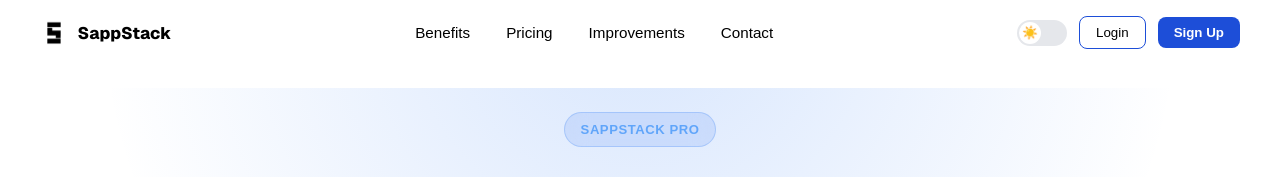
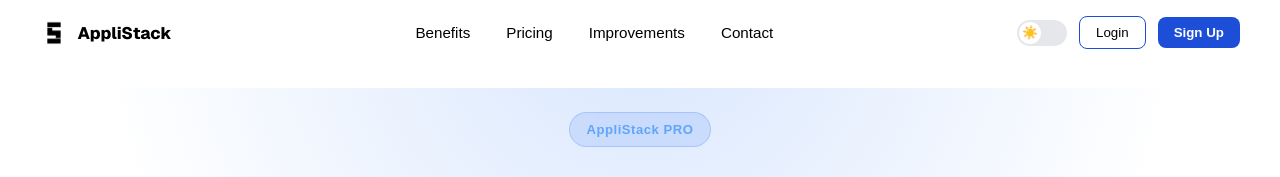
Before and after one commit to ShaphC/MyToolStack, a Next.js app: page /upgrade in a window 1280 px wide. Shown: the top 177 px of the page. Built offline with nearby package versions, Linux system fonts and the light colour scheme; no server answers.

Commit message:
App name change

```diff
--- a/app/(auth)/reset-password/page.tsx
+++ b/app/(auth)/reset-password/page.tsx
@@ -15,7 +15,7 @@ export default function ResetPassword() {
     setLoading(true);
 
     const { error } = await supabase.auth.resetPasswordForEmail(email, {
-      redirectTo: "https://SappStack.vercel.app//update-password",
+      redirectTo: "https://AppliStack.vercel.app//update-password",
     });
 
     setLoading(false);
--- a/app/(protected)/apps/action-extract/page.tsx
+++ b/app/(protected)/apps/action-extract/page.tsx
@@ -328,7 +328,7 @@ export default function ActionExtract() {
                       styles.secondaryButton
                     }
                   >
-                    Save to SappStack
+                    Save to AppliStack
                   </button>
                 </>
               )}
--- a/app/(protected)/requests/page.tsx
+++ b/app/(protected)/requests/page.tsx
@@ -81,7 +81,7 @@ export default function RequestsPage() {
 
           <p style={styles.subtitle}>
             Tell us what tool or app you’d like
-            added to SappStack.
+            added to AppliStack.
           </p>
 
           {!user && (
--- a/app/components/Footer.tsx
+++ b/app/components/Footer.tsx
@@ -74,12 +74,12 @@ export default function Footer() {
                     ? "/images/logo-dark.png"
                     : "/images/logo-light.png"
                 }
-                alt="SappStack Logo"
+                alt="AppliStack Logo"
                 style={styles.logoImage}
               />
 
               <span style={styles.logoText}>
-                SappStack
+                AppliStack
               </span>
             </div>
           </div>
@@ -134,7 +134,7 @@ export default function Footer() {
         </div>
 
         <p style={styles.copy}>
-          © {new Date().getFullYear()} SappStack.
+          © {new Date().getFullYear()} AppliStack.
           All rights reserved.
         </p>
       </div>
--- a/app/components/NavBar.tsx
+++ b/app/components/NavBar.tsx
@@ -74,7 +74,7 @@ function LogoWithText({
             ? "/images/logo-dark.png"
             : "/images/logo-light.png"
         }
-        alt="SappStack Logo"
+        alt="AppliStack Logo"
         style={{
           width: "28px",
           height: "28px",
@@ -82,7 +82,7 @@ function LogoWithText({
         }}
       />
 
-      <span>SappStack</span>
+      <span>AppliStack</span>
     </div>
   );
 }
--- a/app/improvements/page.tsx
+++ b/app/improvements/page.tsx
@@ -32,7 +32,7 @@ export default function ImprovementsPage() {
           <h1 style={styles.title}>🚀 Site Improvements</h1>
 
           <p style={styles.subtitle}>
-            Everything being improved inside SappStack
+            Everything being improved inside AppliStack
           </p>
 
           <div style={styles.feed}>
--- a/app/layout.tsx
+++ b/app/layout.tsx
@@ -15,7 +15,7 @@ const geistMono = Geist_Mono({
 });
 
 export const metadata: Metadata = {
-  title: "SappStack",
+  title: "AppliStack",
   description: "Build your own internal tools",
 };
 
--- a/app/page.tsx
+++ b/app/page.tsx
@@ -133,7 +133,7 @@ export default function HomePage() {
         </div>
 
         <h3 style={{ marginTop: "2rem" }}>
-          SappStack gives you tools that remove the friction.
+          AppliStack gives you tools that remove the friction.
         </h3>
       </section>
 
@@ -141,7 +141,7 @@ export default function HomePage() {
         {/* BENEFITS */}
         <section id="benefits" style={styles.section}>
           <h2 style={styles.sectionTitle}>
-            Why people use SappStack
+            Why people use AppliStack
           </h2>
 
           <p style={styles.sectionSubtitle}>
@@ -197,7 +197,7 @@ export default function HomePage() {
           </h2>
 
           <p style={styles.sectionSubtitle}>
-            SappStack is actively being improved every week.
+            AppliStack is actively being improved every week.
           </p>
 
           <div style={styles.improvementsFeedModern}>
--- a/app/upgrade/page.tsx
+++ b/app/upgrade/page.tsx
@@ -21,7 +21,7 @@ export default function UpgradePage() {
 
         <div style={styles.container}>
           <div style={styles.badge}>
-            SAPPSTACK PRO
+            AppliStack PRO
           </div>
 
           <h1 style={styles.title}>
```
